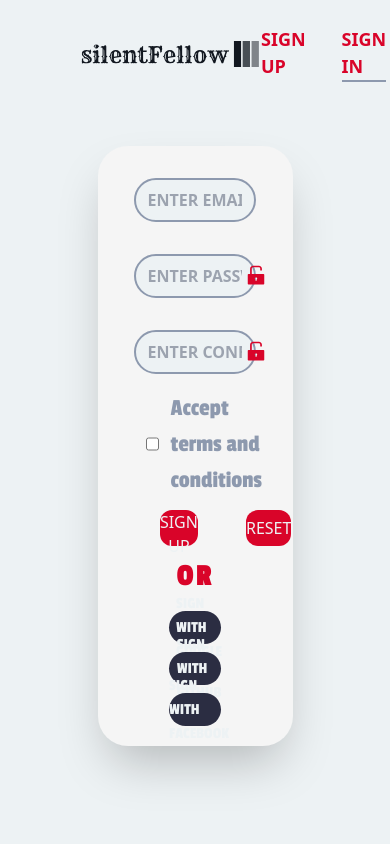
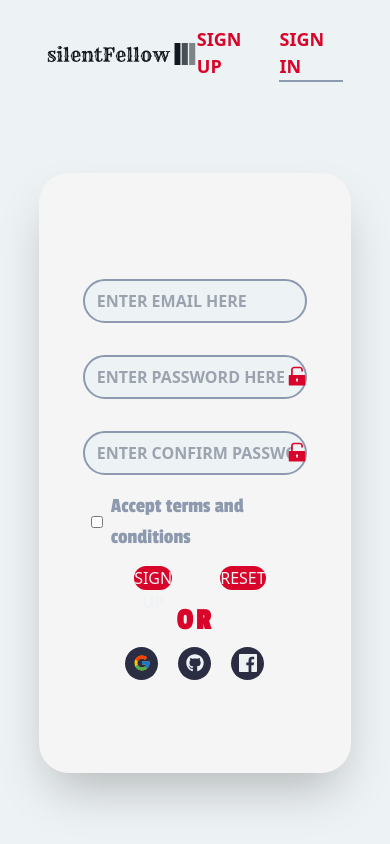
Before and after one commit to silentFellow/unsplashImageGenerator, a React (Vite) app: page /signUp in a window 390 px wide. Built offline with nearby package versions, Linux system fonts and the light colour scheme.

Commit message:
some responsiveness is added

```diff
--- a/src/components/Nav.jsx
+++ b/src/components/Nav.jsx
@@ -8,15 +8,15 @@ const Nav = () => {
 
   return (
     <>
-      <div className="mt-[-30px] mx-[81px] flex items-center justify-between h-1/5">
+      <div className="flex mt-[-30px] mb-[27px] mx-[12%] items-center justify-between h-1/5">
 
         <img
           src="src\assets\logoDark.svg"
           alt="logo"
-          className='h-[180px] w-[180px]'
+          className='h-[150px] w-[150px] sm:h-[180px] sm:w-[180px]'
         />
 
-        <div className="flex justify-center space-x-9">
+        <div className="flex justify-center space-x-4 sm:space-x-8 md:space-x-9">
           <Link to="/signUp" className={`${active == 'up' ? 'border-b-2 border-ascent' : 'border-b-0'} text-dark font-black text-[18px] hover:opacity-[70%]`} onClick={() => {
             setActive('up');
           }}>
--- a/src/components/SignIn.jsx
+++ b/src/components/SignIn.jsx
@@ -21,40 +21,40 @@ const SignIn = () => {
 
   return (
     <div className="flex justify-center items-center h-[80%]">
-      <div className="mb-[60px] flex flex-col justify-center items-center rounded-[30px]  h-[600px] w-1/2 bg-whiteSmoke shadow-2xl">
+      <div className="mb-[60px] flex flex-col justify-center items-center rounded-[30px] h-[600px] bg-whiteSmoke shadow-2xl w-[80%] lg:w-[60%]">
 
-        <div className={`${error == '' ? 'hidden' : "flex justify-center items-center bg-ascent text-[#121820] w-[63%] h-[6%] rounded-md font-black tracking-wider"}`}>
+        <div className={`${error == '' ? 'hidden' : "flex justify-center items-center bg-ascent text-[#121820] w-[72%] lg:w-[63%] h-[6%] rounded-md font-black tracking-wider"}`}>
           {error}
         </div>
 
-        <div className="mail text-dark w-[63%]">
+        <div className="mail text-dark w-[72%] lg:w-[63%]">
           <input type="text" minLength={'12'} className='border-2 border-ascent bg-light text-dark font-black px-3 py-2 my-4 rounded-[30px] w-full' placeholder='ENTER EMAIL HERE' required ref={signInEmail} />
         </div>
 
-        <div className="pass text-dark w-[63%] flex relative">
+        <div className="pass text-dark flex relative w-[72%] lg:w-[63%]">
           <input type={`${show ? 'text' : 'password'}`} minLength={'9'} className='border-2 border-ascent bg-light text-dark font-black px-3 py-2 my-4 rounded-[30px] w-full' placeholder='ENTER PASSWORD HERE' required ref={signInPass} />
           <span className="absolute left-[90%] top-[33%] text-[24px] text-dark" onClick={() => setShow(!show)}>
             {show ? <AiFillLock /> : <AiFillUnlock />}
           </span>
         </div>
 
-        <div className="check flex justify-start w-[63%] items-center">
-          <input type="checkbox" className='h-[18px] w-[18px] mx-3' checked={check} />
-          <label htmlFor="check" className='text-ascent text-[24px] font-fonty cursor-pointer' onClick={() => setCheck(!check)}>Accept terms and conditions</label>
+        <div className="check flex justify-start items-center w-[72%] lg:w-[63%]">
+          <input type="checkbox" className='h-[12px] w-[12px] mx-2 md:h-[18px] lg:w-[18px]}' checked={check} />
+          <label htmlFor="check" className='text-ascent text-[21px] md:text-[24px] font-fonty cursor-pointer' onClick={() => setCheck(!check)}>Accept terms and conditions</label>
         </div>
 
-        <div className="flex justify-between items-center w-[36%] space-x-12 mt-3">
-          <button className="bg-dark text-light rounded-xl h-[36px] w-[90px] hover:bg-ascent hover:text-dark hover:font-black">SIGN IN</button>
-          <button className="bg-dark text-light rounded-xl h-[36px] w-[90px] hover:bg-ascent hover:text-dark hover:font-black"
+        <div className="flex justify-between items-center w-[39%] md:w-[36%] space-x-12 mt-3">
+          <button className="bg-dark text-light rounded-xl h-[24px] w-[60px] md:h-[30px] md:w-[72px] lg:h-[36px] lg:w-[90px] hover:bg-ascent hover:text-dark hover:font-black">SIGN IN</button>
+          <button className="bg-dark text-light rounded-xl h-[24px] w-[60px] md:h-[30px] md:w-[72px] lg:h-[36px] lg:w-[90px] hover:bg-ascent hover:text-dark hover:font-black"
             onClick={() => reset()}
           >
             RESET
           </button>
         </div>
 
-        <div className="flex justify-center w-[63%] items-center text-[30px] font-black my-2 font-fonty tracking-widest text-dark">OR</div>
+        <div className="flex justify-center w-[63%] items-center text-[30px] font-black mt-2 mb-[-3px] font-fonty tracking-widest text-dark">OR</div>
 
-        <div className="phone flex justify-center items-center w-[63%] relative">
+        <div className="phone flex justify-center items-center relative w-[72%] lg:w-[63%]">
           <input type="tel"
             className='border-2 border-ascent bg-light text-dark font-black px-3 py-2 my-4 rounded-[30px] w-full'
             placeholder='VERIFY WITH PHONE'
--- a/src/components/SignUp.jsx
+++ b/src/components/SignUp.jsx
@@ -60,62 +60,67 @@ const SignUp = () => {
   return (
 
     <div className="flex justify-center items-center h-[80%]">
-      <div className="mb-[60px] flex flex-col justify-center items-center rounded-[30px]  h-[600px] w-1/2 bg-whiteSmoke shadow-2xl">
+      <div className="mb-[60px] flex flex-col justify-center items-center rounded-[30px] h-[600px] md:w-1/2 bg-whiteSmoke shadow-2xl w-[80%] lg:w-[60%]">
 
-      <div className={`${error == '' ? 'hidden' : "flex justify-center items-center bg-ascent text-[#121820] w-[63%] h-[6%] rounded-md font-black tracking-wider"}`}>{error}</div>
+      <div className={`${error == '' ? 'hidden' : "flex justify-center items-center bg-ascent text-[#121820] w-[72%] lg:w-[63%] h-[6%] rounded-md font-black tracking-wider"}`}>{error}</div>
 
-        <div className="mail text-dark w-[63%]">
+        <div className="mail text-dark w-[72%] lg:w-[63%]">
           <input type="text" minLength={'12'} className='border-2 border-ascent bg-light text-dark font-black px-3 py-2 my-4 rounded-[30px] w-full' placeholder='ENTER EMAIL HERE' required ref={signUpEmail} />
         </div>
 
-        <div className="pass text-dark w-[63%] flex relative">
+        <div className="pass text-dark w-[72%] lg:w-[63%] flex relative">
           <input type={`${show ? 'text' : 'password'}`} minLength={'9'} className='border-2 border-ascent bg-light text-dark font-black px-3 py-2 my-4 rounded-[30px] w-full' placeholder='ENTER PASSWORD HERE' required ref={signUpPass} />
           <span className="absolute left-[90%] top-[33%] text-[24px] text-dark" onClick={() => setShow(!show)}>
             {show ? <AiFillLock /> : <AiFillUnlock />}
           </span>
         </div>
 
-        <div className="cPass text-dark w-[63%] flex relative">
-          <input type={`${cShow ? 'text' : 'password'}`} minLength={'9'} className='border-2 border-ascent bg-light text-dark font-black px-3 py-2 my-4 rounded-[30px] w-full relative' placeholder='ENTER CONFIRM PASSWORD HERE' required ref={signUpCPass} />
+        <div className="cPass text-dark flex relative w-[72%] lg:w-[63%]">
+          <input type={`${cShow ? 'text' : 'password'}`} minLength={'9'} className='border-2 border-ascent bg-light text-dark font-black px-3 py-2 my-4 rounded-[30px] w-full relative' placeholder='ENTER CONFIRM PASSWORD' required ref={signUpCPass} />
           <span className="absolute left-[90%] top-[33%] text-[24px] text-dark" onClick={() => setCShow(!cShow)}>
             {show ? <AiFillLock /> : <AiFillUnlock />}
           </span>
         </div>
 
-        <div className="check flex justify-start w-[63%] items-center">
-          <input type="checkbox" className='h-[18px] w-[18px] mx-3' checked={check} />
-          <label htmlFor="check" className='text-ascent text-[24px] font-fonty cursor-pointer' onClick={() => setCheck(!check)}>Accept terms and conditions</label>
+        <div className="check flex justify-start items-center w-[72%] lg:w-[63%]">
+          <input type="checkbox" className='h-[12px] w-[12px] mx-2 md:h-[18px] lg:w-[18px]' checked={check} />
+          <label htmlFor="check" className='text-ascent text-[21px] md:text-[24px] font-fonty cursor-pointer' onClick={() => setCheck(!check)}>Accept terms and conditions</label>
         </div>
 
-        <div className="flex justify-between items-center w-[36%] space-x-12 mt-3">
-          <button className="bg-dark text-light rounded-xl h-[36px] w-[90px] hover:bg-ascent hover:text-dark hover:font-black"
+        <div className="flex justify-between items-center w-[39%] md:w-[36%] space-x-12 mt-3">
+          <button className="bg-dark text-light rounded-xl h-[24px] w-[60px] md:h-[30px] md:w-[72px] lg:h-[36px] lg:w-[90px] hover:bg-ascent hover:text-dark hover:font-black"
             onClick={() => signUp()}>
             SIGN UP
           </button>
-          <button className="bg-dark text-light rounded-xl h-[36px] w-[90px] hover:bg-ascent hover:text-dark hover:font-black"
+          <button className="bg-dark text-light rounded-xl h-[24px] w-[60px] md:h-[30px] md:w-[72px] lg:h-[36px] lg:w-[90px] hover:bg-ascent hover:text-dark hover:font-black"
             onClick={() => reset()}
           >
             RESET
           </button>
         </div>
 
-        <div className="flex justify-center w-[63%] items-center text-[30px] font-black my-2 font-fonty tracking-widest text-dark">OR</div>
+        <div className="flex justify-center w-[63%] items-center text-[30px] font-black mt-2 font-fonty tracking-widest text-dark">OR</div>
 
-        <div className="flex justify-center items-center bg-darkBg2 text-[#121820] w-[27%] h-[33px] rounded-full space-x-2 my-1 hover:opacity-90"
+        <div className="flex flex-row space-x-5 justify-center items-center w-[63%] md:flex-col md:space-x-0">
+          <div className="flex justify-center items-center bg-darkBg2 text-[#121820] h-[33px] w-[33px] md:w-[36%] md:h-[33px] rounded-full space-x-2 my-1 hover:opacity-90"
             onClick={() => signGoogle()}
           >
             <FcGoogle className='h-[18px] w-[18px]' />
-          <a className="font-fonty text-light cursor-pointer">SIGN WITH GOOGLE</a>
+            <a className="hidden font-fonty text-light cursor-pointer lg:block">SIGN WITH GOOGLE</a>
+            <a className="hidden font-fonty text-light cursor-pointer md:block lg:hidden">GOOGLE</a>
           </div>
 
-        <div className="flex justify-center items-center bg-darkBg2 text-[#121820] w-[27%] h-[33px] rounded-full space-x-2 my-1 hover:opacity-90">
+          <div className="flex justify-center items-center bg-darkBg2 text-[#121820] h-[33px] w-[33px] md:w-[36%] md:h-[33px] rounded-full space-x-2 my-1 hover:opacity-90">
             <FaGithub className='h-[18px] w-[18px] text-light' />
-          <a className="font-fonty text-light cursor-pointer">SIGN WITH GITHUB</a>
+            <a className="hidden font-fonty text-light cursor-pointer lg:block">SIGN WITH GITHUB</a>
+            <a className="hidden font-fonty text-light cursor-pointer md:block lg:hidden">GITHUB</a>
           </div>
 
-        <div className="flex justify-center items-center bg-darkBg2 text-[#121820] w-[27%] h-[33px] rounded-full space-x-2 my-1 hover:opacity-90">
+          <div className="flex justify-center items-center bg-darkBg2 text-[#121820] h-[33px] w-[33px] md:w-[36%] md:h-[33px] rounded-full space-x-2 my-1 hover:opacity-90">
             <GrFacebook className='h-[18px] w-[18px] text-light' />
-          <a className="font-fonty text-light cursor-pointer">SIGN WITH FACEBOOK</a>
+            <a className="hidden font-fonty text-light cursor-pointer lg:block">SIGN WITH FACEBOOK</a>
+            <a className="hidden font-fonty text-light cursor-pointer md:block lg:hidden">FACEBOOK</a>
+          </div>
         </div>
 
       </div>
```
Lines whose indentation alone changed are shown as unchanged.
